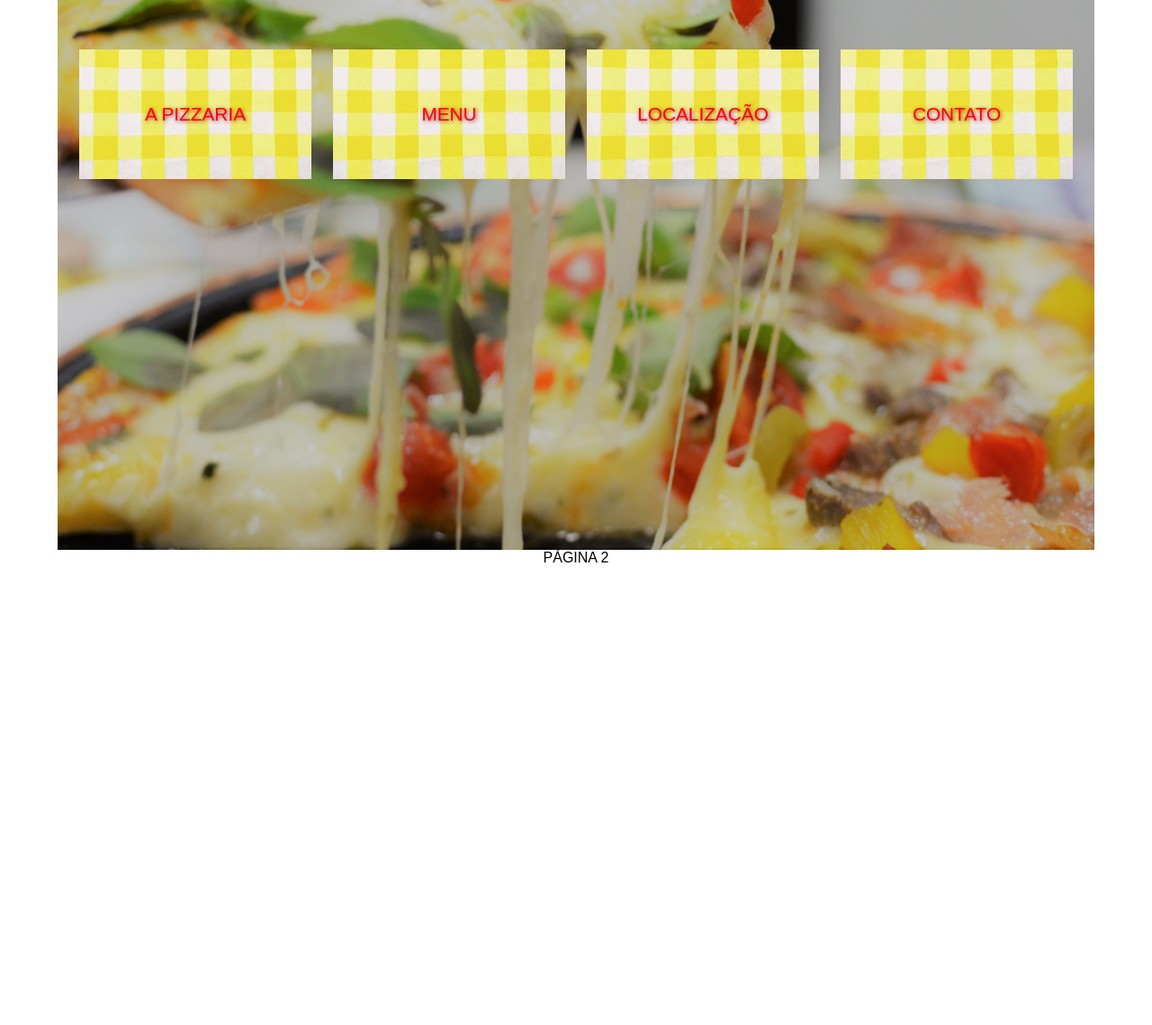
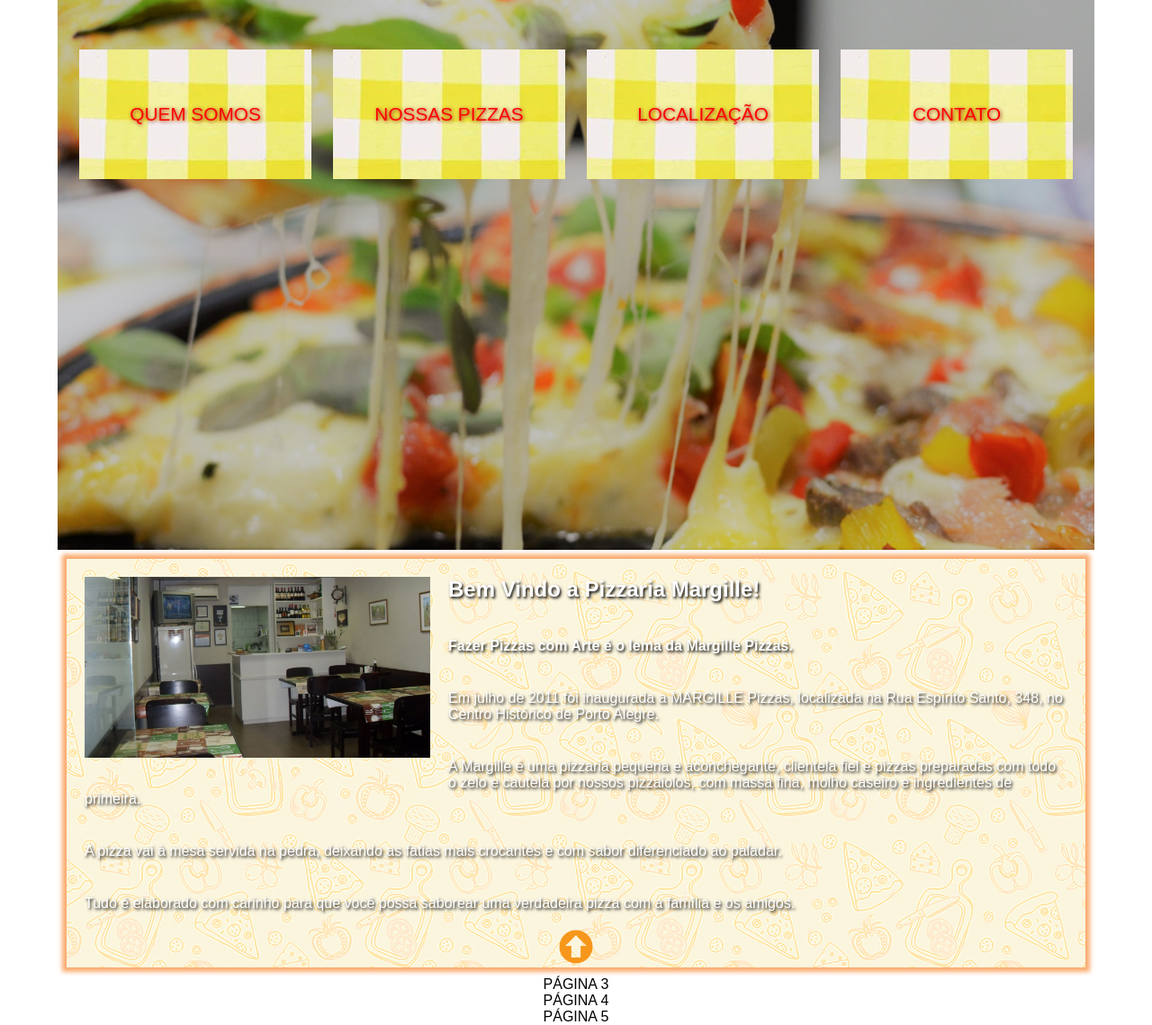
Before and after one commit to grosaict/DWM-site, a plain HTML site: page index.html in a window 1280 px wide. Shown: the part 189-1328 px from the top of the page at 90% size. Before the commit the page ends 818 px from the top, so only its background shows below. Drawn offline with Linux system fonts and the light colour scheme.

Commit message:
updating repository

```diff
--- a/css/margille.css
+++ b/css/margille.css
@@ -1,110 +1,140 @@
 @media all {
     * {
-        box-sizing:             border-box;
-        position:               relative;
-        margin:                 0px;
-        padding:                0px;
-        text-align:             center;
-        font-family:            'Poppins', sans-serif;
+        box-sizing:                 border-box;
+        position:                   relative;
+        margin:                     0px;
+        padding:                    0px;
+        text-align:                 center;
+        text-decoration:            none;
+        font-family:                'Poppins', sans-serif;
     }
-
     .pages {
-        clear:                  both;
-        width:                  100vw;
-        margin:                 auto;
+        clear:                      both;
+        width:                      100vw;
+        margin:                     auto;
+        background-position:        50% 50%;
+        background-size:            cover;
     }
-
-    .page-01 {
-        height:		            100vh;
-        background-position:    50% 50%;
-        background-image:       url('../img/intro.jpg');
-        background-size:		cover;
+    #page-01 {
+        height:                     100vh;
+        background-image:           url('../img/intro.jpg');
     }
-
     .socialmedia-group {
-        height:                 15%;
-        background-color:       rgba(15, 15, 15, 0.5);
+        height:                     15%;
+        background-color:           rgba(15, 15, 15, 0.5);
     }
-
     .socialmedia {
-        top:                    30%;
-        height:                 40%;
-        margin:                 auto 1.5vh;
+        top:                        30%;
+        height:                     40%;
+        margin:                     auto 1.5vh;
     }
-
     .greetings {
-        top:                    5%;
-        color:                  white;
-        text-shadow:            0.05em 0.05em 0.2em brown;
+        top:                        5%;
+        color:                      white;
+        text-shadow:                0.05em 0.05em 0.2em brown;
     }
-
     .options {
-        top:                    10%;
-        height:                 12vh;
+        top:                        10%;
+        height:                     12vh;
     }
-
     .col {
-        float:                  left;
-        clear:                  none;
-        width:                  50%;
-        height:                 100%;
-        margin:                 5% 0 0 25%;
-        background-position:    50% 50%;
-        background-image:       url('../img/italian_table_yelow.jpg');
-        background-size:        cover;
+        float:                      left;
+        clear:                      none;
+        width:                      50%;
+        height:                     100%;
+        margin:                     5% 0 0 25%;
+        background-image:           url('../img/italian_table_yelow.jpg');
     }
-
-    .col span {
-        display:                inline-block;
-        top:                    50%;
-        transform:              translate(0%, -50%);
-        font-size:              1.3em;
-        color:                  red;
-        text-shadow:            0.05em 0.05em 0.2em brown;
+    .col .opt {
+        display:                    inline-block;
+        top:                        50%;
+        transform:                  translate(0%, -50%);
+        font-size:                  1.3em;
+        color:                      red;
+        text-shadow:                0.05em 0.05em 0.2em brown;
+    }
+    .col:hover {
+        animation-name:             tremer;
+        animation-duration:         0.1s;
+        animation-iteration-count:  2;
+    }
+    #page-02 .content{
+        margin:                     10px;
+        color:                      white;
+        text-shadow:                0.1em 0.1em 0.2em black;
+        background-image:           url('../img/general_background.png');
+        background-size:            auto;
+        box-shadow:                 0 0 5px 5px rgb(250, 170, 110);
+    }
+    #who-we-are {
+        float:                      left;
+        width:                      30vw;
+        margin:                     20px;
+    }
+    #page-02 .about-area * {
+        padding:                    20px;
+        text-align:                 left;
+    }
+    .arrow-top {
+        width:                      3vw;
+    }
+    .arrow-top:hover {
+        transform:                  scale(1.1);
+        transition:                 all 0.2s ease;
     }
 }
 
 @media all and (orientation: portrait) {
-    .page-01 {
-        background-image:       url('../img/intro_portrait.jpg');
+    #page-01 {
+        background-image:           url('../img/intro_portrait.jpg');
     }
     .socialmedia-group {
-        height:                 10%;
+        height:                     10%;
     }
     .socialmedia {
-        margin:                 auto 0.5vh;
+        margin:                     auto 0.5vh;
+    }
+    #who-we-are {
+        float:                      none;
+        width:                      60vw;
     }
 }
 
 @media all and (orientation: landscape) {
     .col {
-        width:                  calc(50% / 2);
-        height:                 150%;
-        margin:                 2% 0 0 calc(50% / 3);
+        width:                      calc(50% / 2);
+        height:                     150%;
+        margin:                     2% 0 0 calc(50% / 3);
     }
 }
 
 @media all and (min-width: 768px) {
     .greetings {
-        font-size:              1.5em;
+        font-size:                  1.5em;
     }
     .col {
-        width:                  calc(50% / 2);
-        height:                 150%;
-        margin:                 5% 0 0 calc(50% / 3);
+        width:                      calc(50% / 2);
+        height:                     150%;
+        margin:                     5% 0 0 calc(50% / 3);
     }
 }
 
-
 @media all and (min-width: 1024px) {
     .greetings {
-        font-size:              1.2em;
+        font-size:                  1.2em;
     }
     .pages {
-        width:                  90vw;
+        width:                      90vw;
     }
     .col {
-        width:                  calc((100% - 7.5em) / 4);
-        margin:                 5% 0 0 1.5em;
+        width:                      calc((100% - 7.5em) / 4);
+        margin:                     5% 0 0 1.5em;
     }
 }
+
+@keyframes tremer {
+    0%
+        { transform: rotate(2deg);  }
+    100%
+        { transform: rotate(-2deg); }
+}
--- a/index.html
+++ b/index.html
@@ -24,7 +24,7 @@
     	<!-- <link href="https://fonts.googleapis.com/css?family=Poppins" rel="stylesheet"> -->
 </head>
 <body>
-    <div class="pages page-01">
+    <div class="pages" id="page-01">
         <header class="socialmedia-group">
             <a href="https://www.facebook.com/margillepizzas/" target="_blank">
                 <img class='socialmedia' src="svg/facebook-logo-button.svg" alt="facebook"></a>
@@ -37,15 +37,35 @@
 	            <h1>A arte de fazer pizzas!</h1>
 	        </section>
 	        <section class="options opt-page-01">
-	        	<div class="col"><span>A PIZZARIA</span></div>
-	        	<div class="col"><span>MENU</span></div>
-	        	<div class="col"><span>LOCALIZAÇÃO</span></div>
-	        	<div class="col"><span>CONTATO</span></div>
+	        	<div class="col"><a class="opt opt-01" href="#page-02">QUEM SOMOS     </a></div>
+	        	<div class="col"><a class="opt opt-02" href="#page-03">NOSSAS PIZZAS  </a></div>
+	        	<div class="col"><a class="opt opt-03" href="#page-04">LOCALIZAÇÃO    </a></div>
+	        	<div class="col"><a class="opt opt-04" href="#page-05">CONTATO        </a></div>
 	        </section>
 	   	</main>
     </div>
-    <div class="pages page-02">
-        PÁGINA 2
-    </div>
+    <section class="pages" id="page-02">
+        <div class="content">
+            <img id="who-we-are" src="img/quem_somos.jpg">
+            <div class="about-area">
+                <h2>Bem Vindo a Pizzaria Margille!</h2>
+                <h4>Fazer Pizzas com Arte é o lema da Margille Pizzas.</h4>
+                <p>Em julho de 2011 foi inaugurada a MARGILLE Pizzas, localizada na Rua Espírito Santo, 348, no Centro Histórico de Porto Alegre.</p>
+                <p>A Margille é uma pizzaria pequena e aconchegante, clientela fiel e pizzas preparadas com todo o zelo e cautela por nossos pizzaiolos, com massa fina, molho caseiro e ingredientes de primeira.</p>
+                <p>A pizza vai à mesa servida na pedra, deixando as fatias mais crocantes e com sabor diferenciado ao paladar.</p>
+                <p>Tudo é elaborado com carinho para que você possa saborear uma verdadeira pizza com a família e os amigos.</p>
+            </div>
+            <a href="#page-01"><img class="arrow-top" src="img/arrow_top.png"></img></a>
+        </div>
+    </section>
+    <section class="pages" id="page-03">
+        PÁGINA 3
+    </section>
+    <section class="pages" id="page-04">
+        PÁGINA 4
+    </section>
+    <section class="pages" id="page-05">
+        PÁGINA 5
+    </section>
 </body>
 </html>
```
Also changed, not shown: img/arrow_top.png (added), img/background_pizza_stone.jpg (added), img/general_background.png (added), img/quem_somos.jpg (added).
